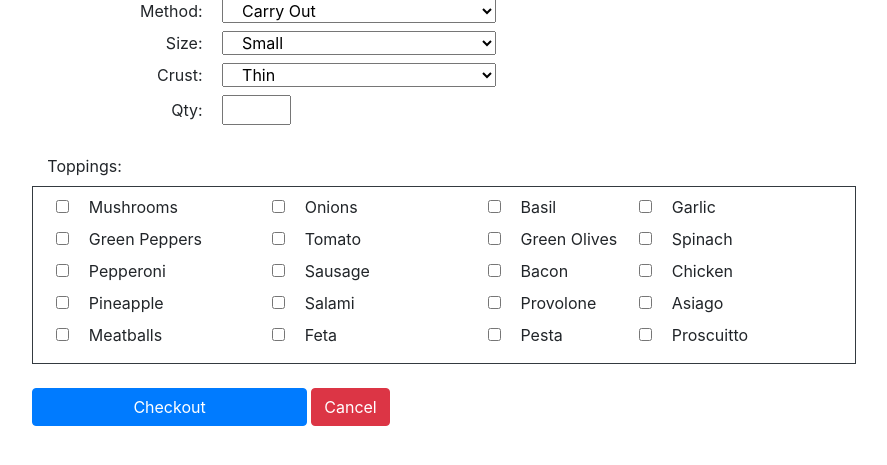
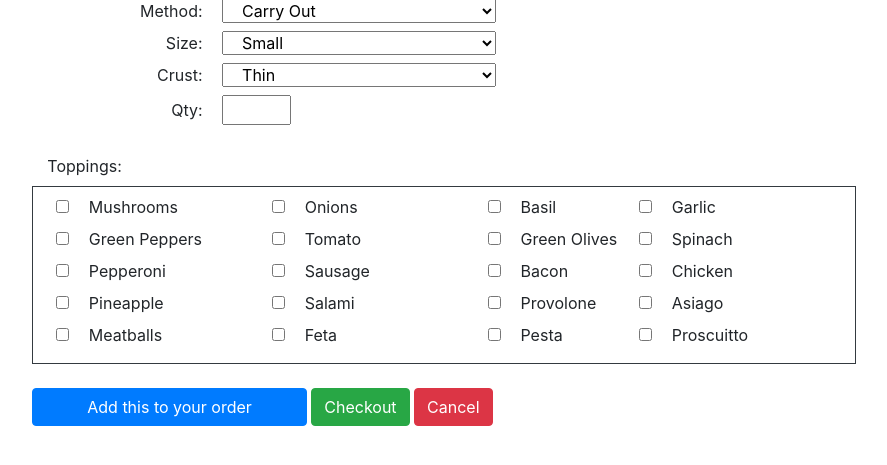
Before and after one commit to keithpe/keithpe_solo_project, a Django app: page /pizza/order/ in a window 1280 px wide. Shown: the part 282-747 px from the top of the page, without its empty margins (196-1083 px from the left). Run offline with Django 3.2, Linux system fonts and the light colour scheme; some libraries are stand-ins or nearby versions.

Commit message:
Modify order form to add an item to the order or go to checkout. Modify urls and view methods.

```diff
--- a/pizza_time/main/templates/checkout.html
+++ b/pizza_time/main/templates/checkout.html
@@ -44,7 +44,7 @@
             <input class='col-0 border border-light' type="text" name='total' id='total' value='xxxx'><br><br><br>
             <div class='text-center'>
                 <input class='col-5 btn btn-primary' type="submit" value="Purchase">
-                <a class='btn btn-danger' href="">Cancel</a>
+                <a class='btn btn-danger' href="/pizza/quick">Cancel</a>
             </div>
         </form>
 
--- a/pizza_time/main/templates/index.html
+++ b/pizza_time/main/templates/index.html
@@ -28,16 +28,16 @@
             <img class='mb-2' src="{% static 'images/pepperoni.jpg' %}" alt="image for New Orders"
                 style="max-width:100%;">
             <p>Try something new? Create a new order from scratch!</p>
-            <a class='mb-1 btn btn-primary' href="/pizza/order/">NEW ORDER</a>
+            <a class='mb-1 btn btn-primary' href="/pizza/order/">CREATE A NEW ORDER</a>
         </div>
         <div class='text-center col-4 d-inline-block border border-dark mr-5 p-1'>
             <img class='mb-2' src="{% static 'images/veggie.jpg' %}" alt="image for New Orders" style="max-width:100%;">
             <p>Want to order something you already know you love? Re-order your favorite</p>
-            <a class='mb-1 btn btn-primary' href="/pizza/order/favorite/">RE-ORDER MY FAVORITE</a>
+            <a class='mb-1 btn btn-primary' href="/pizza/order/favorite/">RE-ORDER YOUR FAVORITE</a>
         </div>
         <div class='text-center col-3 d-inline-block border border-dark p-1'>
             <img class='mb-2' src="{% static 'images/cheesy.jpg' %}" alt="image for New Orders" style="max-width:100%;">
-            <p>Up for anything? We'll come up with a random order. Surprise!</p>
+            <p>Up for anything? We'll come up with a random order for you. Surprise!</p>
             <a class='mb-1 btn btn-primary' href="/pizza/order/surprise/">SURPRISE ME</a>
         </div>
     </div>
--- a/pizza_time/main/templates/order.html
+++ b/pizza_time/main/templates/order.html
@@ -24,7 +24,7 @@
         <h1 class='col-3 mx-auto'>CRAFT-A-PIZZA</h1><br><br>
     </div>
     <div class='container-fluid col-8'>
-        <form action="/pizza/order/process/" method="post">
+        <form action="/pizza/order/add_item/" method="post">
             {% csrf_token %}
             <label class='col-2 ml-5 text-right' for="method">Method:</label>
             <select class='col-4' name="method" id="method">
@@ -101,7 +101,8 @@
                     </div>
                 </fieldset>
             </div><br>
-            <input type="submit" class='btn btn-primary col-4' value='Checkout'>
+            <input type="submit" class='btn btn-primary col-4' value='Add this to your order'>
+            <a class='btn btn-success' href="/pizza/order/checkout">Checkout</a>
             <a class='btn btn-danger' href="/pizza/quick">Cancel</a>
         </form>
     </div>
--- a/pizza_time/main/urls.py
+++ b/pizza_time/main/urls.py
@@ -6,6 +6,7 @@ urlpatterns = [
     path('order/', views.order),
     path('order/favorite/', views.order_favorite),
     path('order/surprise/', views.order_surprise),
+    path('order/add_item/', views.order_add_item),
     path('order/process/', views.order_process),
     path('order/checkout/', views.order_checkout),
 ]
--- a/pizza_time/main/views.py
+++ b/pizza_time/main/views.py
@@ -21,10 +21,14 @@ def order_surprise(request):
     return render(request, 'order.html')
 
 
+def order_add_item(request):
+    print('adding new item to order')
+    return redirect('/pizza/order')
+
+
 def order_process(request):
     print('Processing order')
     print('request.POST', request.POST)
-    # Process the order and call the checkout page
     return render(request, 'checkout.html')
 
 
```
